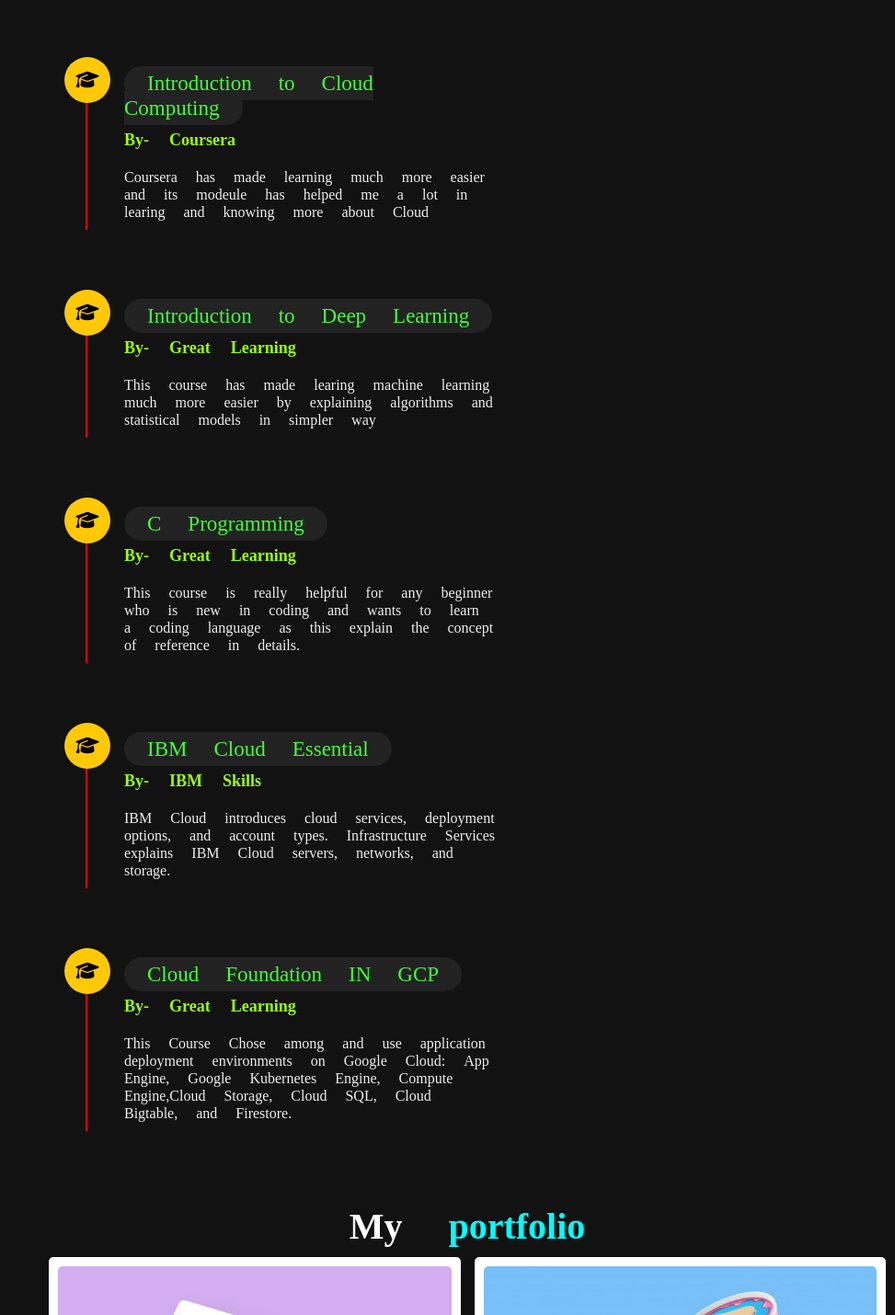
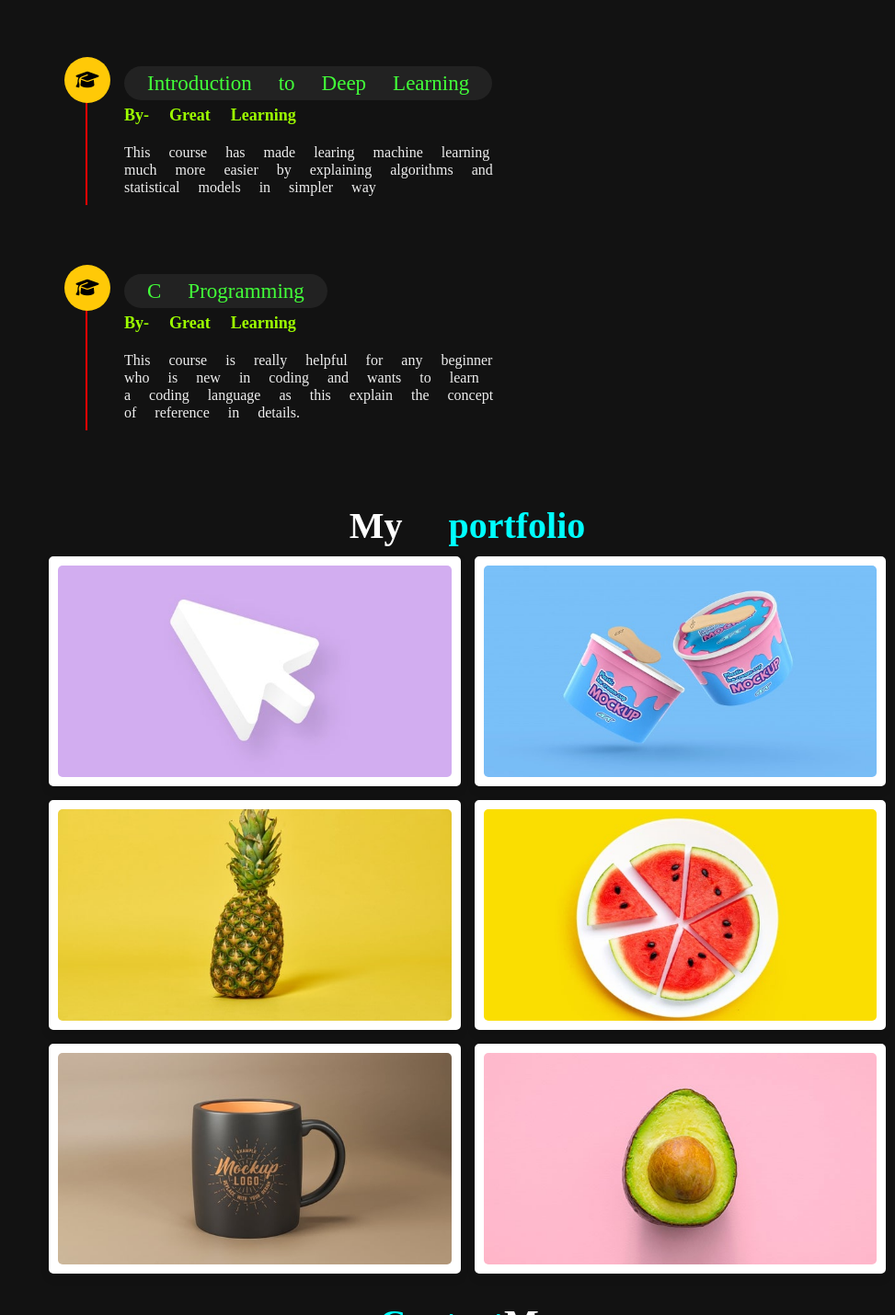
Before and after one commit to ananyanegi999/personal-portfolio, a plain HTML site: page index.html in a window 1280 px wide. Shown: the part 1876-3306 px from the top of the page at 92% size, without its empty margins (307-1280 px from the left). Drawn offline with nearby package versions, Linux system fonts and the light colour scheme; a web font is replaced by a local one.

Commit message:
Update index.html

```diff
--- a/index.html
+++ b/index.html
@@ -149,12 +149,12 @@
                 <p>This course has helped me a Lot in learning and knowing about the C++ oops concept and also about reference variable </p>
             </div>
 
-            <div class="box">
+<!--             <div class="box">
                 <i class="fas fa-graduation-cap"></i>
                 <span>Introduction to Cloud Computing</span>
                 <h3>By- Coursera</h3>
                 <p>Coursera has made learning much more easier and its modeule has helped me a lot in learing and knowing more about Cloud </p>
-            </div>
+            </div> -->
             <div class="box">
                 <i class="fas fa-graduation-cap"></i>
                 <span>Introduction to Deep Learning</span>
@@ -167,18 +167,18 @@
                 <h3>By- Great Learning</h3>
                 <p>This course is really helpful for any beginner who is new in coding and wants to learn a coding language as this explain the concept of reference in details. </p>
             </div>
-            <div class="box">
+<!--             <div class="box">
                 <i class="fas fa-graduation-cap"></i>
                 <span>IBM Cloud Essential</span>
                 <h3>By- IBM Skills</h3>
                 <p>IBM Cloud introduces cloud services, deployment options, and account types. Infrastructure Services explains IBM Cloud servers, networks, and storage. </p>
-            </div>
-            <div class="box">
+            </div> -->
+<!--             <div class="box">
                 <i class="fas fa-graduation-cap"></i>
                 <span> Cloud Foundation IN GCP </span>
                 <h3>By- Great Learning</h3>
                 <p>This Course Chose among and use application deployment environments on Google Cloud: App Engine, Google Kubernetes Engine, Compute Engine,Cloud Storage, Cloud SQL, Cloud Bigtable, and Firestore.</p>
-            </div>
+            </div> -->
         </div>
     </section>
 
```
